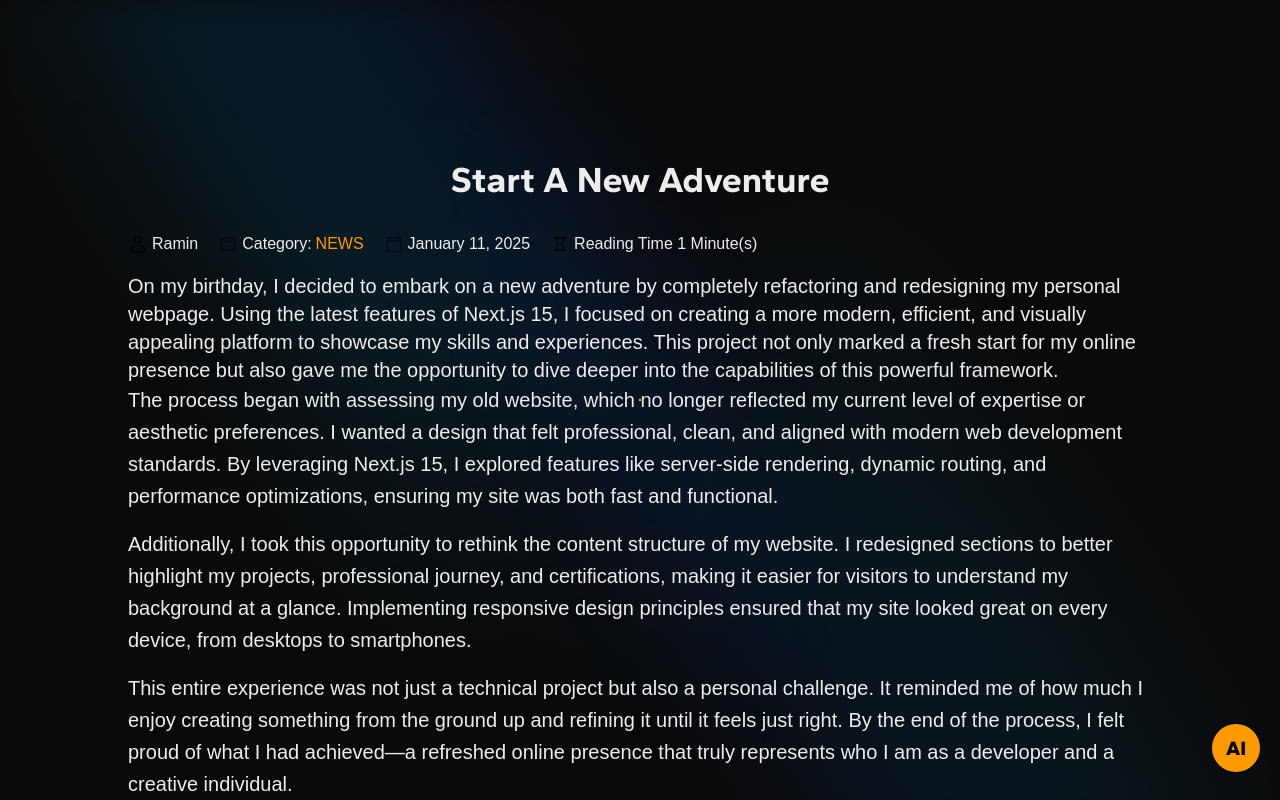
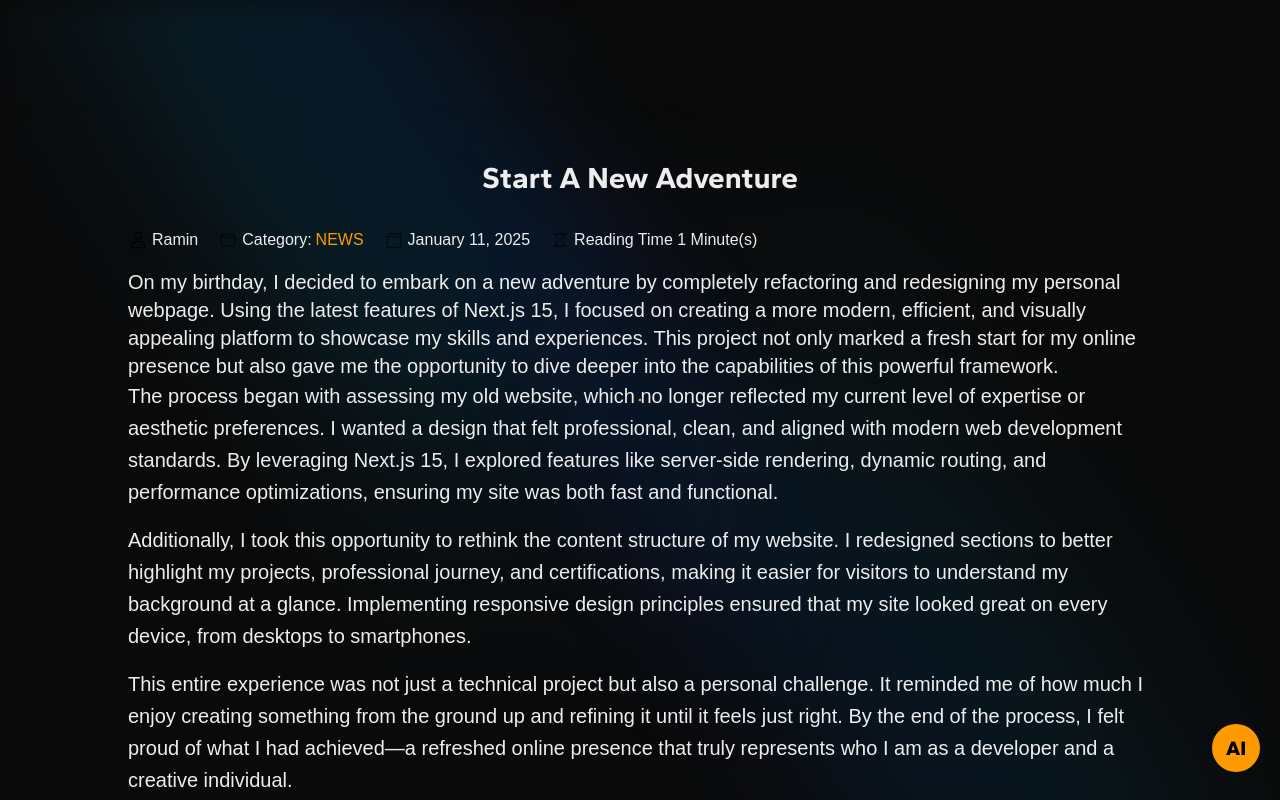
Before and after one commit to raminr77/raminr77.github.io, a Next.js app: page /posts/1 in a window 1280 px wide. Shown: the top 800 px of the page. Built offline with nearby package versions, Linux system fonts and the light colour scheme; a web font is replaced by a local one.

Commit message:
fix: update post content

```diff
--- a/src/domains/posts/components/post-card/index.tsx
+++ b/src/domains/posts/components/post-card/index.tsx
@@ -28,7 +28,7 @@ export function PostCard({
   return (
     <div
       className={clsx(
-        'flex flex-col border bg-transparent p-4 shadow backdrop-blur-sm duration-500 hover:bg-slate-300/5 justify-between',
+        'flex flex-col border bg-transparent p-4 shadow backdrop-blur-sm duration-500 hover:bg-slate-300/5 justify-between h-fit',
         animator({ name: 'fadeIn' })
       )}
       style={{ animationDelay: `${animationDelay}s` }}
--- a/src/domains/posts/post-detail-page.tsx
+++ b/src/domains/posts/post-detail-page.tsx
@@ -47,7 +47,7 @@ export async function PostDetailPage({ params }: Props) {
     <ContentContainer animationName="fadeIn">
       <h1
         className={clsx(
-          'mb-8 text-center text-4xl font-bold',
+          'mb-8 text-center text-3xl font-bold',
           titleFont.className,
           animator({ name: 'fadeInUp' })
         )}
```
Also changed, not shown: posts/post-05.md (+0 -14 lines).
